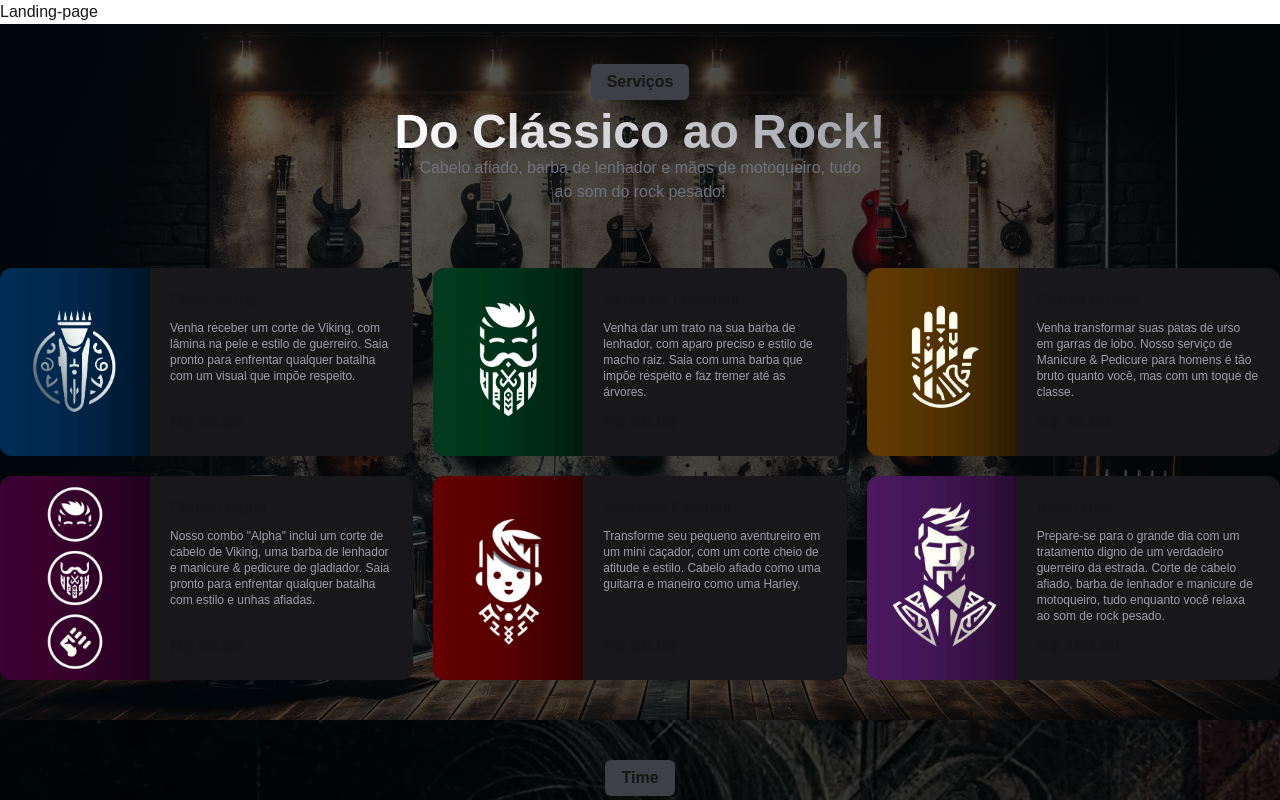
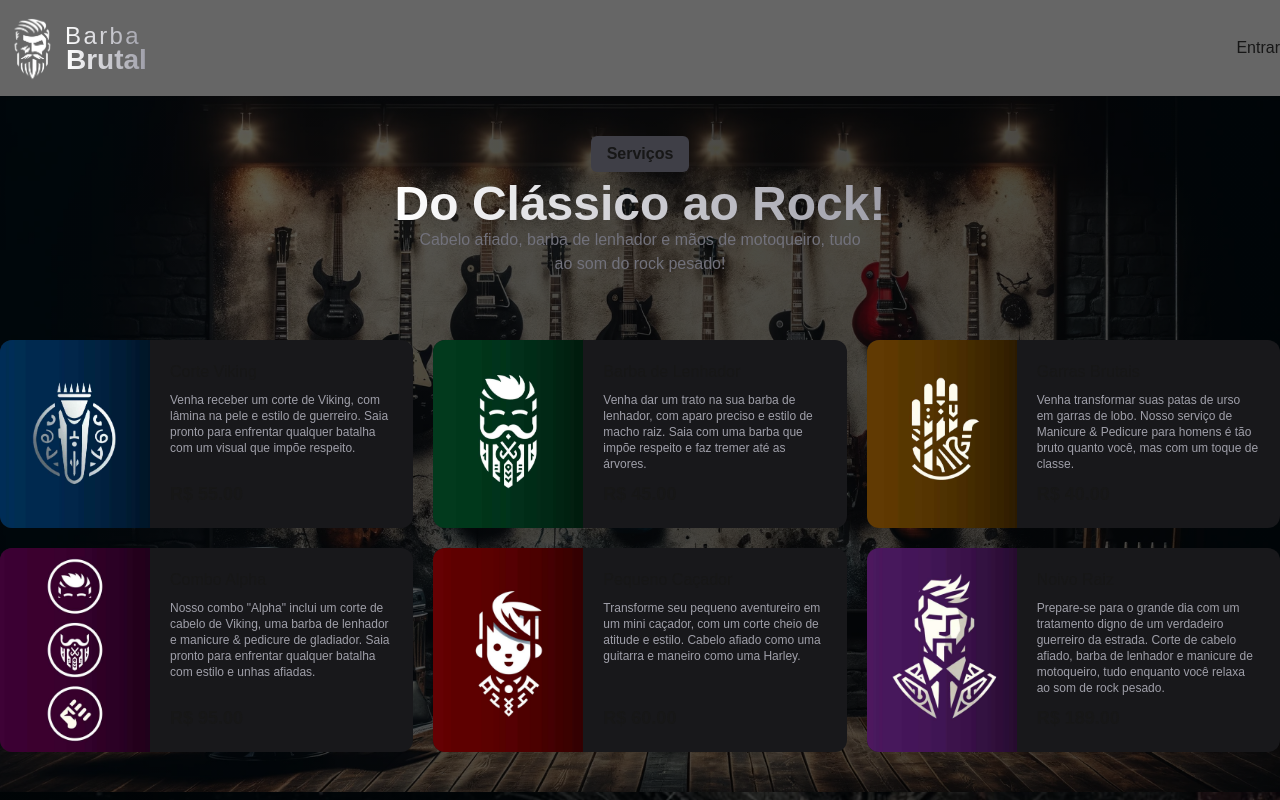
Before and after one commit to vivianezzt/barba-brutal, a Next.js app: page / in a window 1280 px wide. Shown: the top 800 px of the page. Built offline with nearby package versions, Linux system fonts and the light colour scheme; no server answers.

Commit message:
feat: created HeaderBar component

```diff
--- a/src/app/page.tsx
+++ b/src/app/page.tsx
@@ -1,12 +1,13 @@
 import OurProfessionals from "@/components/professional/OurProfessionals";
 import OurServices from "@/components/service/OurServices";
 import Footer from "@/components/shared/Footer";
+import HeaderBar from "@/components/shared/HeaderBar";
 import SectionBackground from "@/components/shared/SecctionBackground";
 
 export default function Home() {
   return (
-    <div className="container mx-auto">
-      <h1>Landing-page</h1>
+    <div className="flex flex-col">
+      <HeaderBar />
       <SectionBackground image="/banners/servicos.webp">
         <OurServices />
       </SectionBackground>
--- /dev/null
+++ b/src/components/shared/HeaderBar.tsx
@@ -0,0 +1,15 @@
+import Link from "next/link";
+import Logo from "./Logo";
+
+export default function HeaderBar() {
+  return (
+    <header className="flex h-24 items-center self-stretch bg-black/60">
+      <nav className="container flex items-center justify-between">
+        <Logo />
+        <div>
+          <Link href={"/entrar"}>Entrar</Link>
+        </div>
+      </nav>
+    </header>
+  );
+}
```
